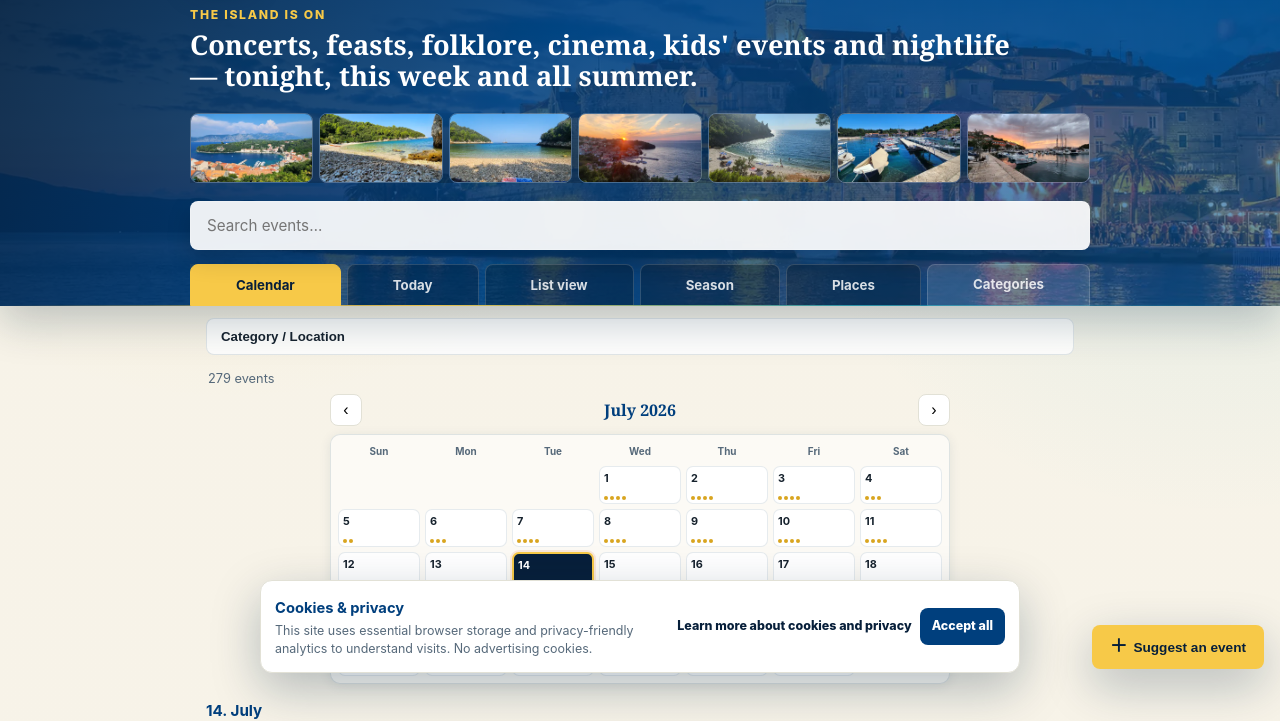
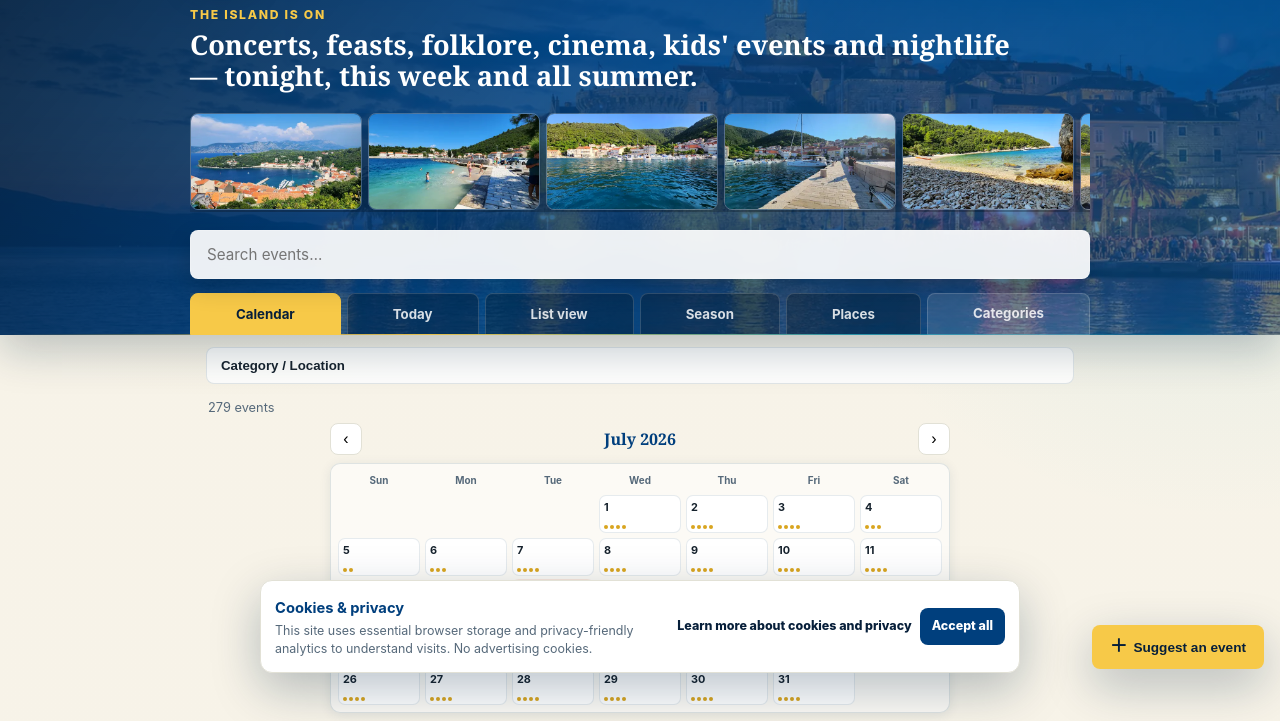
Before and after one commit to oliver-trako/korcula-events, a website: page site/index.html in a window 1280 px wide. Shown: the part 111-832 px from the top of the page. Drawn offline with Linux system fonts and the light colour scheme.

Commit message:
Add new Racisce photos to scenic reel

```diff
--- a/site/css/style.css
+++ b/site/css/style.css
@@ -108,9 +108,10 @@ body {
 .poster-strip img:nth-child(2) { transform:translateY(-12px); }
 
 .scenic-strip {
-  max-width:900px; margin:18px auto 0; display:grid; grid-template-columns:repeat(7, minmax(0, 1fr));
-  gap:6px; overflow:hidden;
+  max-width:900px; margin:18px auto 0; display:grid; grid-auto-flow:column; grid-auto-columns:172px;
+  gap:6px; overflow-x:auto; overflow-y:hidden; scrollbar-width:none; padding-bottom:2px;
 }
+.scenic-strip::-webkit-scrollbar { display:none; }
 .scenic-strip button {
   appearance:none; border:0; background:transparent; padding:0; cursor:zoom-in;
 }
@@ -428,7 +429,7 @@ main { max-width:900px; min-height:760px; margin: 0 auto; padding: 14px 16px 0;
   .poster-strip img { aspect-ratio:4 / 3; }
   .poster-strip img:nth-child(2) { transform:none; }
   .scenic-strip {
-    display:grid; grid-auto-flow:column; grid-auto-columns:42%; grid-template-columns:none;
+    grid-auto-columns:42%;
     gap:6px; margin-top:14px; overflow-x:auto; scrollbar-width:none; padding-bottom:2px;
   }
   .scenic-strip::-webkit-scrollbar { display:none; }
--- a/site/index.html
+++ b/site/index.html
@@ -115,6 +115,15 @@
     <button type="button" data-scenic-image="assets/racisce/racisce-main-large.webp" aria-label="View larger Račišće harbour photo">
       <img src="assets/racisce/racisce-main.webp" width="640" height="300" decoding="async" alt="Račišće harbour and village on Korčula island">
     </button>
+    <button type="button" data-scenic-image="assets/racisce/racisce-plaza-large.webp" aria-label="View larger Račišće beach photo">
+      <img src="assets/racisce/racisce-plaza.webp" width="640" height="300" decoding="async" alt="People swimming by the Račišće waterfront">
+    </button>
+    <button type="button" data-scenic-image="assets/racisce/racisce-swimming-large.webp" aria-label="View larger Račišće swimming photo">
+      <img src="assets/racisce/racisce-swimming.webp" width="640" height="300" decoding="async" alt="View of Račišće from the water">
+    </button>
+    <button type="button" data-scenic-image="assets/racisce/racisce-pumpurela-large.webp" aria-label="View larger Račišće waterfront photo">
+      <img src="assets/racisce/racisce-pumpurela.webp" width="640" height="300" loading="lazy" decoding="async" alt="Račišće waterfront and harbour wall">
+    </button>
     <button type="button" data-scenic-image="assets/racisce/racisce-samograd-large.webp" aria-label="View larger Samograd beach photo">
       <img src="assets/racisce/racisce-samograd.webp" width="640" height="300" decoding="async" alt="Samograd beach near Račišće">
     </button>
@@ -132,6 +141,9 @@
     </button>
     <button type="button" data-scenic-image="assets/racisce/racisce-marina-evening-large.webp" aria-label="View larger Račišće marina evening photo">
       <img src="assets/racisce/racisce-marina-evening.webp" width="640" height="300" loading="lazy" decoding="async" alt="Evening light over boats in Račišće marina">
+    </button>
+    <button type="button" data-scenic-image="assets/racisce/racisce-village-walk-large.webp" aria-label="View larger Račišće village walkway photo">
+      <img src="assets/racisce/racisce-village-walk.webp" width="640" height="300" loading="lazy" decoding="async" alt="Village walkway and palms in Račišće">
     </button>
   </div>
 
```
Also changed, not shown: site/assets/racisce/racisce-plaza-large.webp (added), site/assets/racisce/racisce-plaza.webp (added), site/assets/racisce/racisce-pumpurela-large.webp (added), site/assets/racisce/racisce-pumpurela.webp (added), site/assets/racisce/racisce-swimming-large.webp (added), site/assets/racisce/racisce-swimming.webp (added), site/assets/racisce/racisce-village-walk-large.webp (added), site/assets/racisce/racisce-village-walk.webp (added), site/css/style.min.css.
